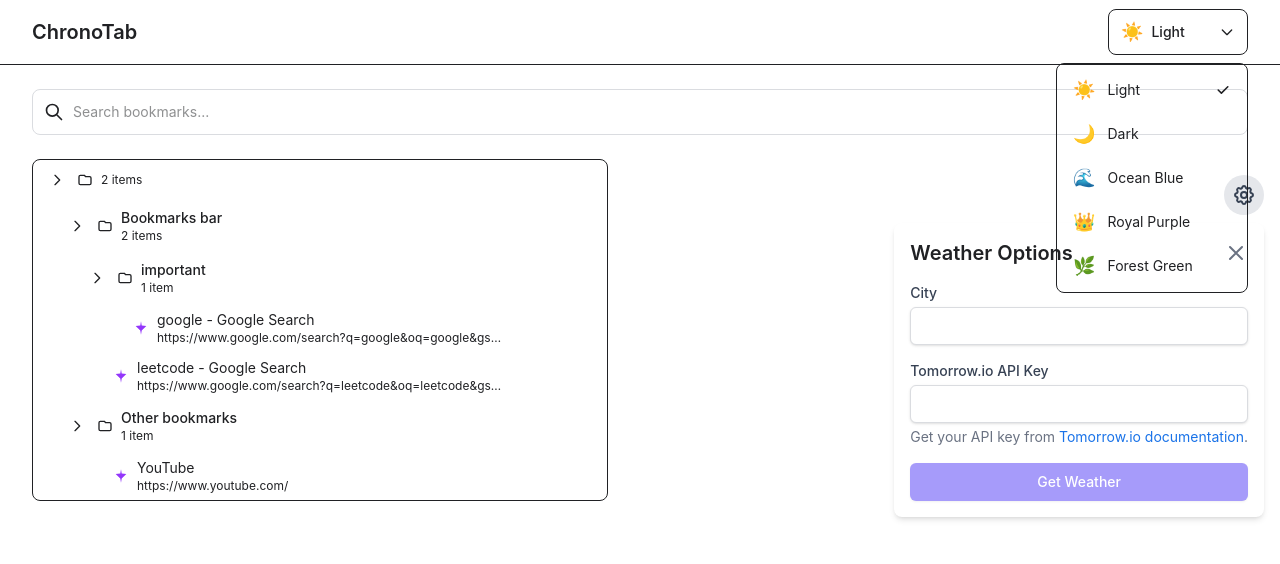
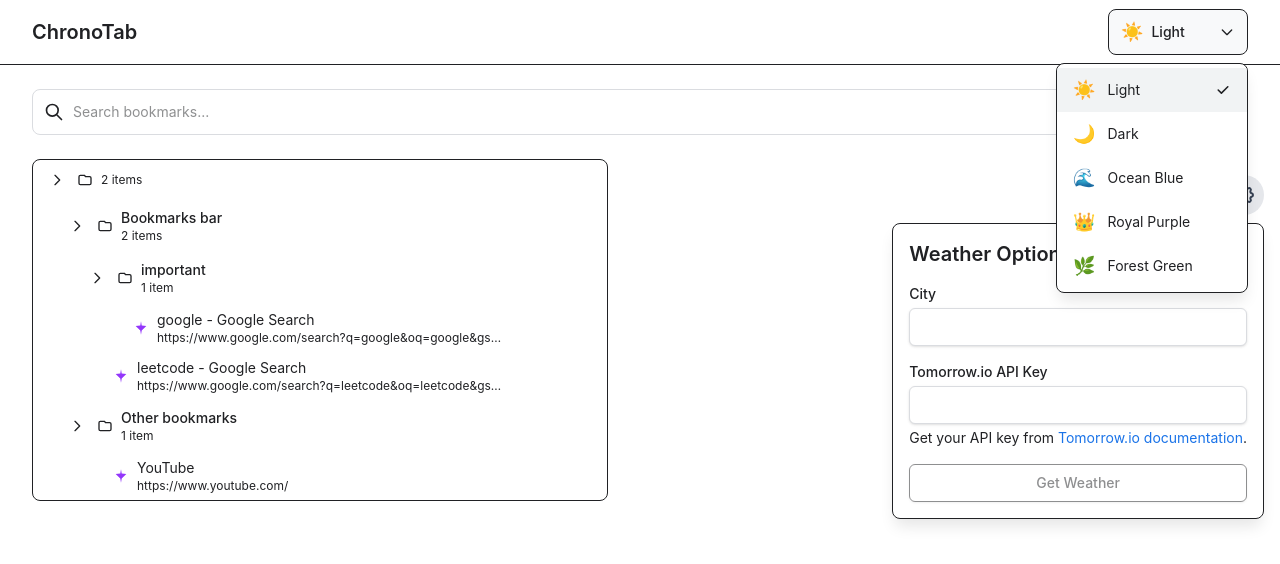
Before and after one commit to Aalok2302/chronotab, an Angular app: page / in a window 1280 px wide. Both pictures are taken after a click on the button "Select theme". Shown: the top 564 px of the page. Built offline with nearby package versions, Linux system fonts and the light colour scheme.

Commit message:
refactor(ui): apply theme variables to options and theme switcher
Migrates the options component and theme switcher dropdown to use the new CSS variable-based theming system. This ensures consistent styling across the application and improves maintainability.

```diff
--- a/src/app/components/options/options.component.html
+++ b/src/app/components/options/options.component.html
@@ -1,7 +1,7 @@
-<div class="p-4 bg-white shadow-md rounded-lg">
+<div class="p-4 theme-bg-elevated theme-shadow-lg rounded-lg border">
   <div class="flex justify-between items-center mb-4">
     <h2 class="text-xl font-semibold">Weather Options</h2>
-    <button (click)="onClose()" class="text-gray-500 hover:text-gray-700 focus:outline-none">
+    <button (click)="onClose()" class="text-text-secondary hover:text-text-primary focus:outline-none">
       <svg class="h-6 w-6" fill="none" viewBox="0 0 24 24" stroke="currentColor">
         <path stroke-linecap="round" stroke-linejoin="round" stroke-width="2" d="M6 18L18 6M6 6l12 12" />
       </svg>
@@ -9,36 +9,36 @@
   </div>
   <form [formGroup]="optionsForm" (ngSubmit)="onSubmit()" class="space-y-4">
     <div>
-      <label for="city" class="block text-sm font-medium text-gray-700">City</label>
+      <label for="city" class="block text-sm font-medium text-text-primary">City</label>
       <input
         id="city"
         type="text"
         formControlName="city"
-        class="mt-1 block w-full px-3 py-2 border border-gray-300 rounded-md shadow-sm focus:outline-none focus:ring-indigo-500 focus:border-indigo-500 sm:text-sm"
+        class="mt-1 block w-full px-3 py-2 border border-border-primary rounded-md shadow-sm focus:outline-none focus:ring-border-focus focus:border-border-focus sm:text-sm"
       />
-      <div *ngIf="optionsForm.get('city')?.invalid && optionsForm.get('city')?.touched" class="text-red-500 text-xs mt-1">
+      <div *ngIf="optionsForm.get('city')?.invalid && optionsForm.get('city')?.touched" class="text-error text-xs mt-1">
         City is required.
       </div>
     </div>
     <div>
-      <label for="apiKey" class="block text-sm font-medium text-gray-700">Tomorrow.io API Key</label>
+      <label for="apiKey" class="block text-sm font-medium text-text-primary">Tomorrow.io API Key</label>
       <input
         id="apiKey"
         type="text"
         formControlName="apiKey"
-        class="mt-1 block w-full px-3 py-2 border border-gray-300 rounded-md shadow-sm focus:outline-none focus:ring-indigo-500 focus:border-indigo-500 sm:text-sm"
+        class="mt-1 block w-full px-3 py-2 border border-border-primary rounded-md shadow-sm focus:outline-none focus:ring-border-focus focus:border-border-focus sm:text-sm"
       />
-      <p class="mt-1 text-sm text-gray-500">
-        Get your API key from <a href="https://docs.tomorrow.io/reference/realtime-weather" target="_blank" class="text-indigo-600 hover:text-indigo-500">Tomorrow.io documentation</a>.
+      <p class="mt-1 text-sm text-text-secondary">
+        Get your API key from <a href="https://docs.tomorrow.io/reference/realtime-weather" target="_blank" class="text-accent hover:text-accent-hover">Tomorrow.io documentation</a>.
       </p>
-      <div *ngIf="optionsForm.get('apiKey')?.invalid && optionsForm.get('apiKey')?.touched" class="text-red-500 text-xs mt-1">
+      <div *ngIf="optionsForm.get('apiKey')?.invalid && optionsForm.get('apiKey')?.touched" class="text-error text-xs mt-1">
         API Key is required.
       </div>
     </div>
     <button
       type="submit"
       [disabled]="optionsForm.invalid"
-      class="w-full flex justify-center py-2 px-4 border border-transparent rounded-md shadow-sm text-sm font-medium text-white bg-indigo-600 hover:bg-indigo-700 focus:outline-none focus:ring-2 focus:ring-offset-2 focus:ring-indigo-500 disabled:opacity-50"
+      class="w-full flex justify-center py-2 px-4 border rounded-md shadow-sm text-sm font-medium text-text-inverse bg-primary hover:bg-primary-hover focus:outline-none focus:ring-2 focus:ring-offset-2 focus:ring-primary disabled:opacity-50"
     >
       Get Weather
     </button>
--- a/src/app/components/theme-switcher/theme-switcher.html
+++ b/src/app/components/theme-switcher/theme-switcher.html
@@ -2,7 +2,7 @@
   <!-- Theme Toggle Button -->
   <button
     (click)="toggleDropdown()"
-    class="min-w-[140px] sm:min-w-[140px] flex items-center gap-2 px-3 py-2 rounded-lg bg-background-secondary hover:bg-background-tertiary text-text-primary border border-border-primary transition-all duration-200 hover:shadow-theme hover:-translate-y-px active:translate-y-0"
+    class="min-w-[140px] sm:min-w-[140px] flex items-center gap-2 px-3 py-2 rounded-lg theme-bg-secondary hover:theme-bg-tertiary text-text-primary border border-border-primary transition-all duration-200 hover:theme-shadow hover:-translate-y-px active:translate-y-0"
     [attr.aria-expanded]="isOpen"
     aria-label="Select theme"
   >
@@ -22,7 +22,7 @@
   <!-- Theme Dropdown Menu -->
   <div
     *ngIf="isOpen"
-    class="absolute right-0 sm:right-0 left-0 sm:left-auto mt-2 w-48 rounded-lg bg-background-elevated border border-border-primary shadow-theme-lg z-50 overflow-hidden opacity-0 animate-[fadeIn_0.2s_ease-out_forwards]"
+    class="absolute right-0 sm:right-0 left-0 sm:left-auto mt-2 w-48 rounded-lg theme-bg-elevated border border-border-primary theme-shadow-lg z-50 overflow-hidden opacity-0 animate-[fadeIn_0.2s_ease-out_forwards]"
     (click)="$event.stopPropagation()"
   >
     <div class="py-1">
@@ -30,7 +30,7 @@
         *ngFor="let theme of themes"
         (click)="selectTheme(theme)"
         class="relative w-full px-4 py-2 text-left flex items-center gap-3 hover:bg-background-secondary transition-colors duration-150 before:content-[''] before:absolute before:left-0 before:top-0 before:bottom-0 before:w-[3px] before:bg-transparent hover:before:bg-primary before:transition-colors"
-        [class.bg-background-tertiary]="currentTheme.name === theme.name"
+        [class.theme-bg-tertiary]="currentTheme.name === theme.name"
         [class.before:!bg-primary]="currentTheme.name === theme.name"
       >
         <span class="text-lg">{{ getThemeIcon(theme.name) }}</span>
```
